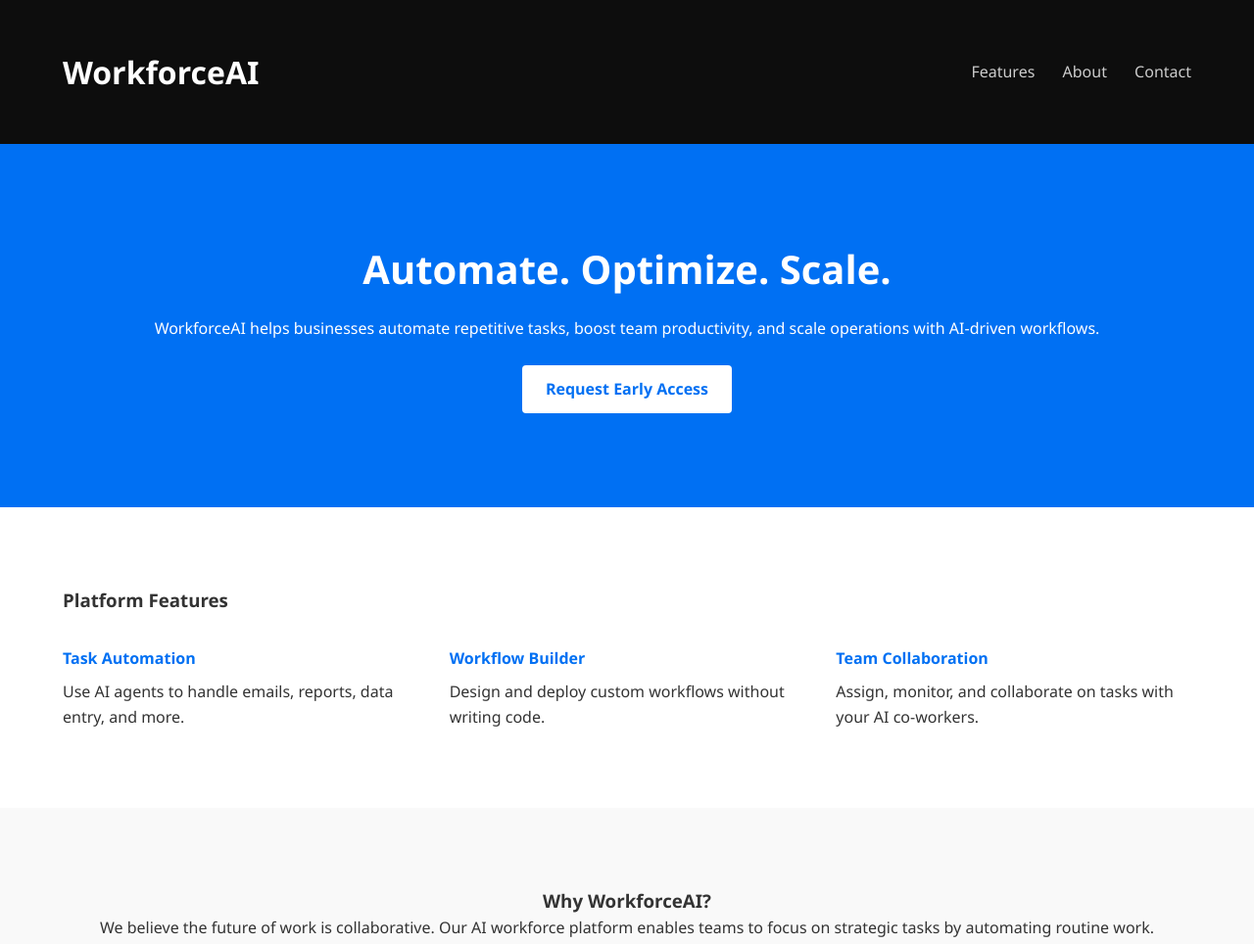
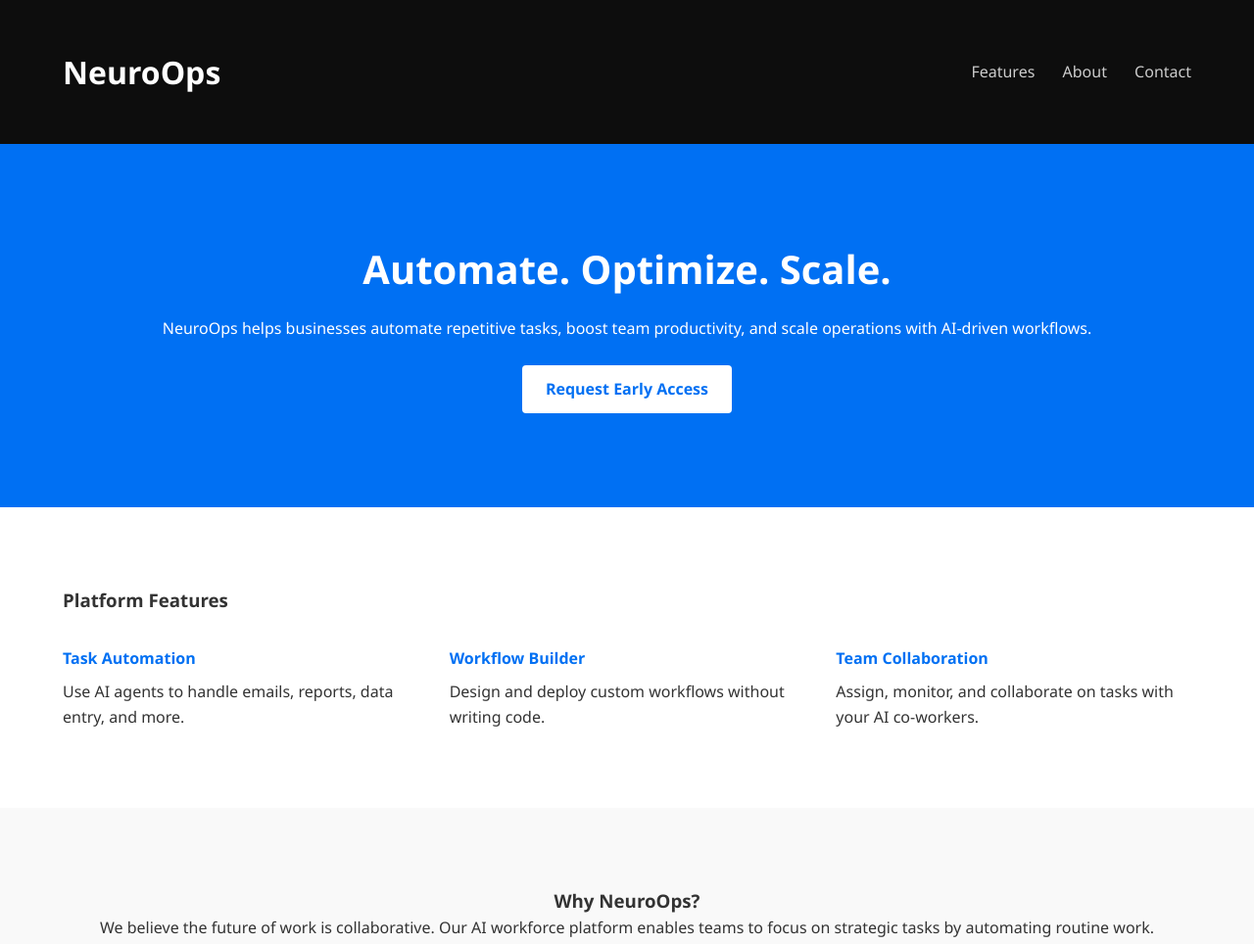
Before and after one commit to Inspira-Seq/ai-workforce-platform, a plain HTML site: page index.html in a window 1280 px wide. Shown: the top 964 px of the page at 98% size. Drawn offline with Linux system fonts and the light colour scheme.

```diff
--- a/index.html
+++ b/index.html
@@ -10,7 +10,7 @@
 
   <header>
     <div class="container">
-      <h1>WorkforceAI</h1>
+      <h1>NeuroOps</h1>
       <nav>
         <a href="#features">Features</a>
         <a href="#about">About</a>
@@ -22,7 +22,7 @@
   <section class="hero">
     <div class="container">
       <h2>Automate. Optimize. Scale.</h2>
-      <p>WorkforceAI helps businesses automate repetitive tasks, boost team productivity, and scale operations with AI-driven workflows.</p>
+      <p>NeuroOps helps businesses automate repetitive tasks, boost team productivity, and scale operations with AI-driven workflows.</p>
       <a href="#contact" class="cta-button">Request Early Access</a>
     </div>
   </section>
@@ -49,7 +49,7 @@
 
   <section id="about" class="about">
     <div class="container">
-      <h3>Why WorkforceAI?</h3>
+      <h3>Why NeuroOps?</h3>
       <p>We believe the future of work is collaborative. Our AI workforce platform enables teams to focus on strategic tasks by automating routine work.</p>
     </div>
   </section>
@@ -58,13 +58,13 @@
     <div class="container">
       <h3>Get in Touch</h3>
       <p>Want to learn more or join our private beta? Reach out to us.</p>
-      <a href="mailto:hello@workforceai.com" class="email-button">Email Us</a>
+      <a href="mailto:delivaseq@gmail.com" class="email-button">Email Us</a>
     </div>
   </section>
 
   <footer>
     <div class="container">
-      <p>&copy; 2025 WorkforceAI. All rights reserved.</p>
+      <p>&copy; 2025 NeuroOps. All rights reserved.</p>
     </div>
   </footer>
 
```
